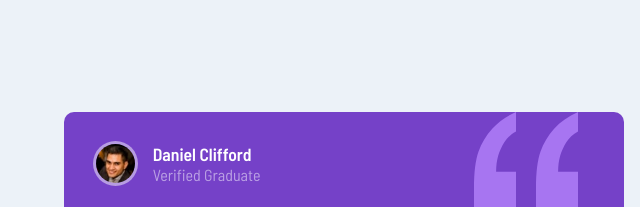
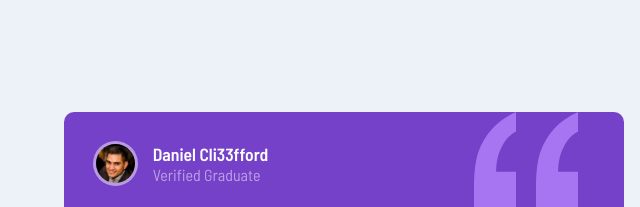
Before and after one commit to hamzafrontend/testimonial-grid-section, a plain HTML site: page index.html in a window 1280 px wide. Shown: the top 207 px of the page, 0-640 px from the left. Drawn offline with Linux system fonts and the light colour scheme.

Commit message:
Update index.html

```diff
--- a/index.html
+++ b/index.html
@@ -30,7 +30,7 @@
           <img class="testimonial-user-image bg-color-moderate-violet-light" src="./images/image-daniel.jpg"
             alt="image-daniel">
           <div class="testimonial-user-info">
-            <p class="testimonial-user-name">Daniel Clifford</p>
+            <p class="testimonial-user-name">Daniel Cli33fford</p>
             <p class="testimonial-user-status">Verified Graduate</p>
           </div>
         </div>
```
